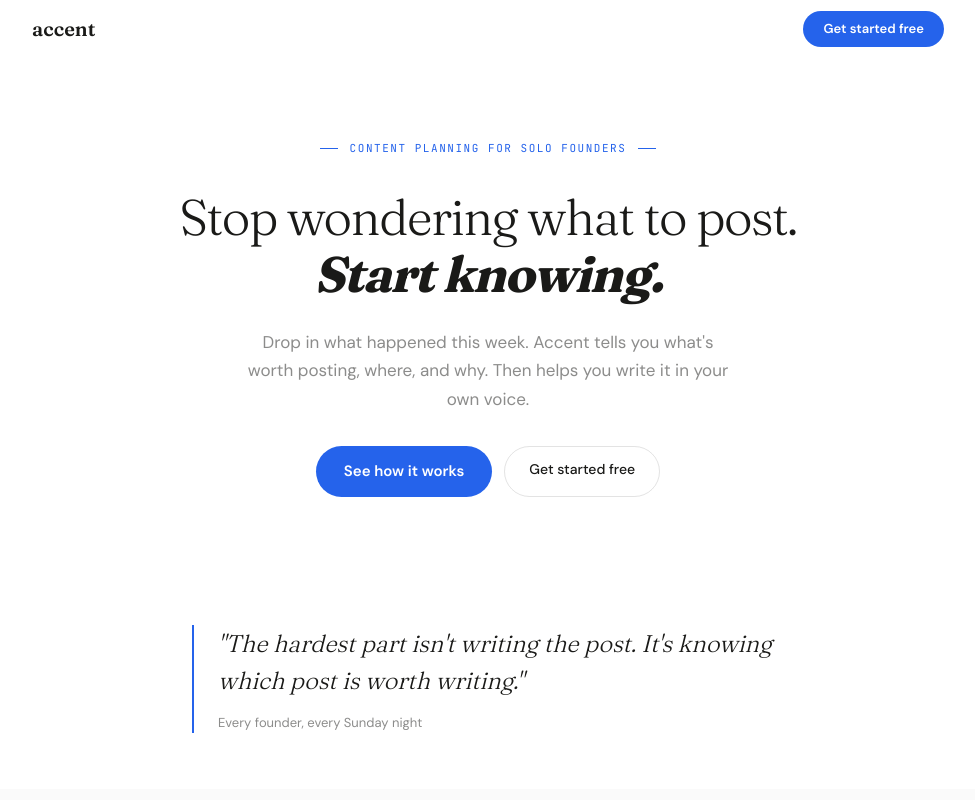
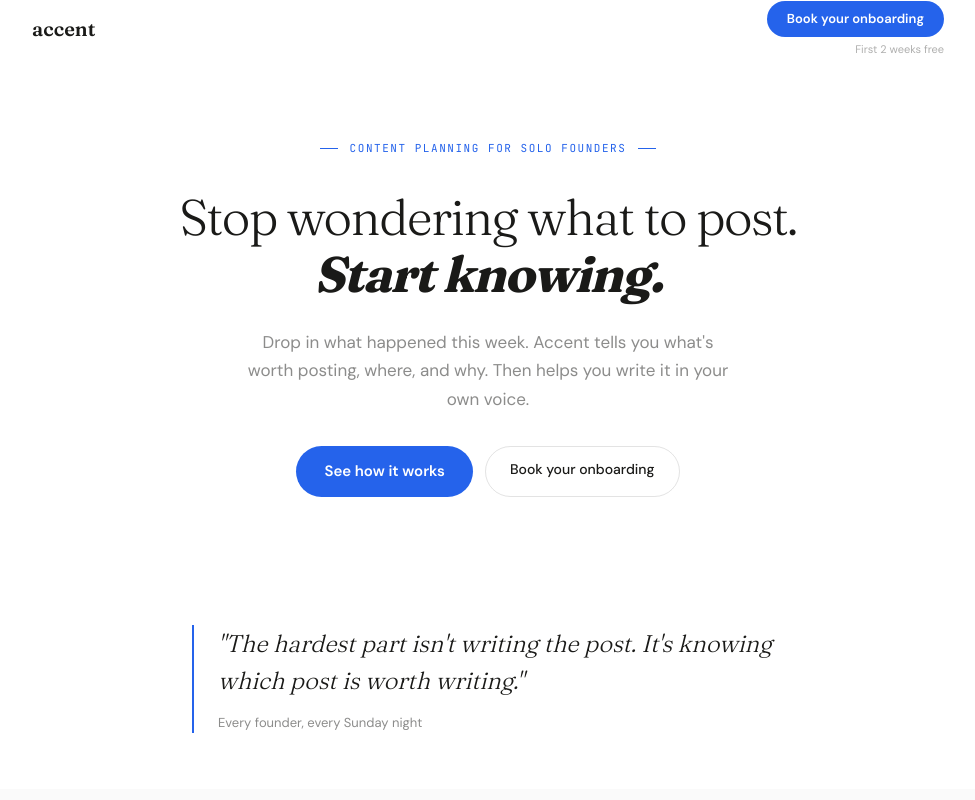
Before and after one commit to yaozhou5/accent-app, a Next.js app: page / in a window 1280 px wide. Shown: the top 800 px of the page, without its empty margins (152-1127 px from the left). Built offline with nearby package versions, Linux system fonts and the light colour scheme; no server answers; a web font is replaced by a local one.

Commit message:
copy: update CTAs to 'Book your onboarding' + 'First 2 weeks free'

```diff
--- a/app/page.tsx
+++ b/app/page.tsx
@@ -75,7 +75,10 @@ export default function LandingPage() {
       <nav className="fixed top-0 left-0 right-0 z-50 transition-all duration-300" style={{ height: 58, background: scrolled ? "rgba(255,255,255,0.92)" : "transparent", backdropFilter: scrolled ? "blur(16px)" : "none", WebkitBackdropFilter: scrolled ? "blur(16px)" : "none", borderBottom: scrolled ? `1px solid ${BORDER}` : "none" }}>
         <div className="max-w-[960px] mx-auto px-6 h-full flex items-center justify-between">
           <span className="font-serif" style={{ fontSize: 20, fontWeight: 600, color: INK }}>accent</span>
-          <a href="mailto:hello@myaccent.io" className="no-underline px-5 py-2 rounded-full text-[13px] font-sans font-semibold" style={{ background: BLUE, color: "#fff", borderRadius: 40 }}>Get started free</a>
+          <div className="flex flex-col items-end gap-1">
+            <a href="mailto:hello@myaccent.io" className="no-underline px-5 py-2 rounded-full text-[13px] font-sans font-semibold" style={{ background: BLUE, color: "#fff", borderRadius: 40 }}>Book your onboarding</a>
+            <span className="font-sans" style={{ fontSize: 11, color: "rgba(26,26,24,0.35)" }}>First 2 weeks free</span>
+          </div>
         </div>
       </nav>
 
@@ -96,7 +99,7 @@ export default function LandingPage() {
           </p>
           <div className="flex justify-center gap-3 mt-8 flex-wrap">
             <a href="#demo" className="no-underline px-7 py-3.5 rounded-full font-sans font-semibold text-[15px]" style={{ background: BLUE, color: "#fff", borderRadius: 40 }}>See how it works</a>
-            <a href="mailto:hello@myaccent.io" className="no-underline px-6 py-3 rounded-full font-sans font-medium text-[14px]" style={{ border: `1px solid ${BORDER_VIS}`, color: INK, borderRadius: 40 }}>Get started free</a>
+            <a href="mailto:hello@myaccent.io" className="no-underline px-6 py-3 rounded-full font-sans font-medium text-[14px]" style={{ border: `1px solid ${BORDER_VIS}`, color: INK, borderRadius: 40 }}>Book your onboarding</a>
           </div>
         </div>
       </section>
@@ -272,10 +275,10 @@ export default function LandingPage() {
             <span style={{ fontWeight: 700, fontStyle: "italic" }}>The content plan is in there.</span>
           </h2>
           <p className="font-sans mx-auto mb-6" style={{ fontSize: 15, color: DIM, lineHeight: 1.6, maxWidth: 380 }}>
-            Drop in what happened. Get your plan. Write it yourself. Free to start. No credit card.
+            15 minutes. We learn what you're building, who you're talking to, and what happened this week. You walk away with your first content plan. First 2 weeks free.
           </p>
           <a href="mailto:hello@myaccent.io" className="no-underline inline-block px-8 py-4 rounded-full font-sans font-semibold text-[16px]" style={{ background: BLUE, color: "#fff", borderRadius: 40 }}>
-            Get started free →
+            Book your onboarding →
           </a>
         </div>
       </section>
```
